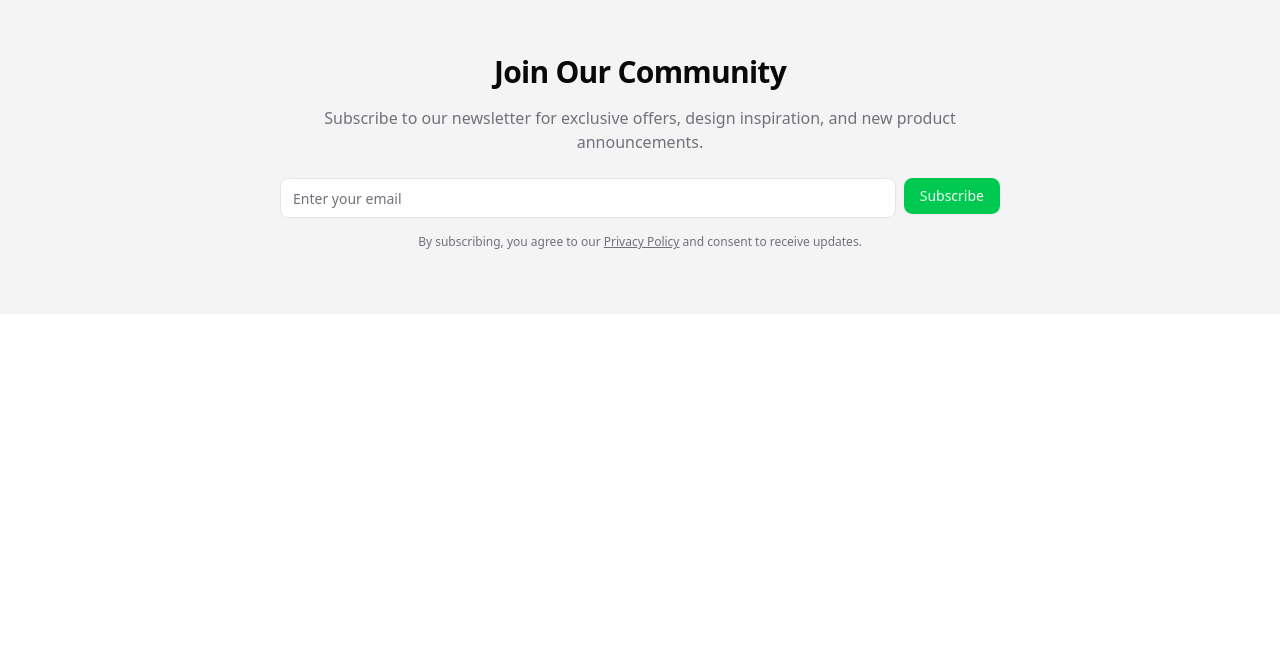
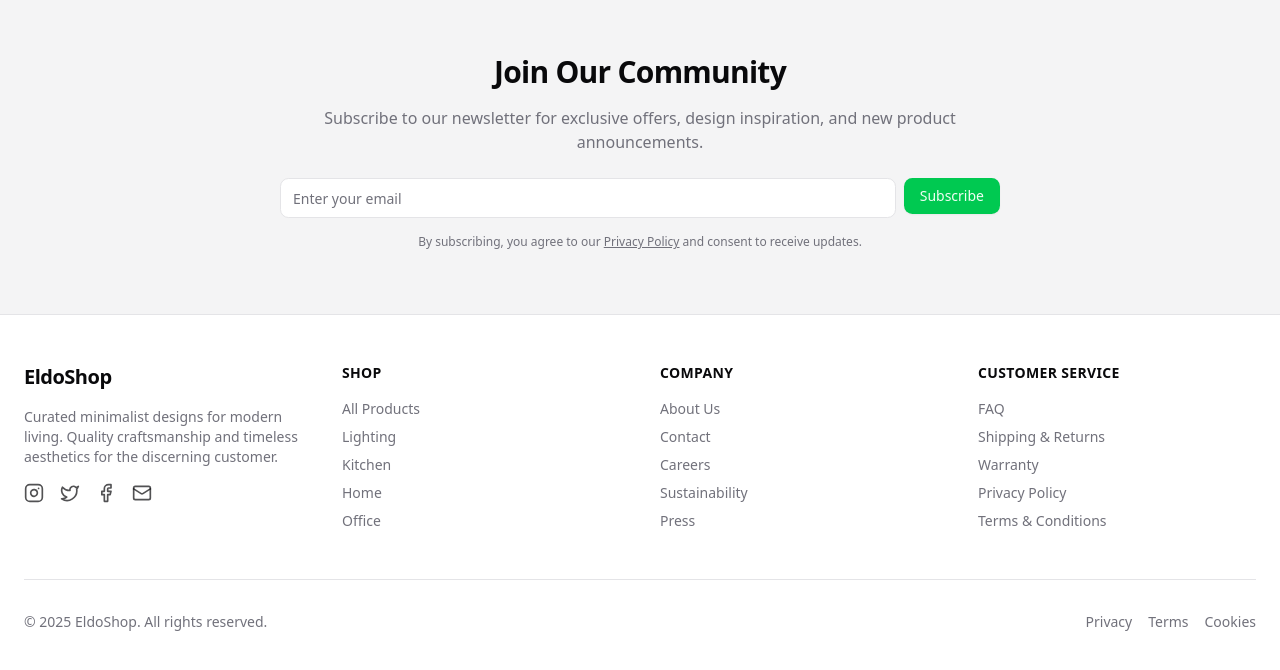
Before and after one commit to TitusKiplagat254/e-commerce, a Next.js app: page / in a window 1280 px wide. Shown: the part 2379-3049 px from the top of the page. Before the commit the page ends 2693 px from the top, so only its background shows below. Built offline with nearby package versions, Linux system fonts and the light colour scheme.

Commit message:
Add footer section

```diff
--- a/app/layout.tsx
+++ b/app/layout.tsx
@@ -1,7 +1,7 @@
 import type { Metadata } from "next";
 import { Inter } from "next/font/google";
 
-import { Header } from "@/components/layout";
+import { Footer, Header } from "@/components/layout";
 
 import "@/styles/globals.css";
 
@@ -26,7 +26,7 @@ export default function RootLayout({
 			<body className={`${inter.variable} antialiased`}>
 				<Header />
 				<main className="mt-16">{children}</main>
-				{/* footer */}
+				<Footer />
 			</body>
 		</html>
 	);
--- a/components/icons.tsx
+++ b/components/icons.tsx
@@ -1,11 +1,27 @@
 import {
 	ChevronRight,
+	Facebook,
+	Instagram,
+	Mail,
 	Menu,
 	Search,
 	ShoppingBag,
 	Star,
+	Twitter,
 	User,
 	X,
 } from "lucide-react";
 
-export { ChevronRight, Menu, Search, ShoppingBag, Star, User, X };
+export {
+	ChevronRight,
+	Facebook,
+	Instagram,
+	Mail,
+	Menu,
+	Search,
+	ShoppingBag,
+	Star,
+	Twitter,
+	User,
+	X,
+};
--- /dev/null
+++ b/components/layout/footer.tsx
@@ -0,0 +1,146 @@
+import { Facebook, Instagram, Mail, Twitter } from "@/components/icons";
+import Link from "next/link";
+
+const Footer = () => {
+	const currentYear = new Date().getFullYear();
+
+	return (
+		<footer className="mt-auto border-t border-border bg-background text-foreground">
+			<div className="container mx-auto px-4 md:px-6 py-12">
+				<div className="grid grid-cols-1 md:grid-cols-4 gap-10">
+					{/* Brand */}
+					<div className="space-y-4">
+						<Link
+							href="/"
+							className="inline-block text-xl font-semibold tracking-tight"
+						>
+							EldoShop
+						</Link>
+						<p className="text-sm text-muted-foreground">
+							Curated minimalist designs for modern living. Quality
+							craftsmanship and timeless aesthetics for the discerning customer.
+						</p>
+						<div className="flex items-center gap-4">
+							<a
+								href="#"
+								aria-label="Instagram"
+								className="text-foreground/70 hover:text-foreground transition-colors"
+							>
+								<Instagram size={20} />
+							</a>
+							<a
+								href="#"
+								aria-label="Twitter"
+								className="text-foreground/70 hover:text-foreground transition-colors"
+							>
+								<Twitter size={20} />
+							</a>
+							<a
+								href="#"
+								aria-label="Facebook"
+								className="text-foreground/70 hover:text-foreground transition-colors"
+							>
+								<Facebook size={20} />
+							</a>
+							<a
+								href="#"
+								aria-label="Email"
+								className="text-foreground/70 hover:text-foreground transition-colors"
+							>
+								<Mail size={20} />
+							</a>
+						</div>
+					</div>
+
+					{/* Shop Links */}
+					<FooterColumn title="Shop">
+						<FooterLink to="/products">All Products</FooterLink>
+						<FooterLink to="/products?category=lighting">Lighting</FooterLink>
+						<FooterLink to="/products?category=kitchen">Kitchen</FooterLink>
+						<FooterLink to="/products?category=home">Home</FooterLink>
+						<FooterLink to="/products?category=office">Office</FooterLink>
+					</FooterColumn>
+
+					{/* Company Links */}
+					<FooterColumn title="Company">
+						<FooterLink to="/about">About Us</FooterLink>
+						<FooterLink to="/contact">Contact</FooterLink>
+						<FooterLink to="/careers">Careers</FooterLink>
+						<FooterLink to="/sustainability">Sustainability</FooterLink>
+						<FooterLink to="/press">Press</FooterLink>
+					</FooterColumn>
+
+					{/* Customer Service Links */}
+					<FooterColumn title="Customer Service">
+						<FooterLink to="/faq">FAQ</FooterLink>
+						<FooterLink to="/shipping">Shipping & Returns</FooterLink>
+						<FooterLink to="/warranty">Warranty</FooterLink>
+						<FooterLink to="/privacy">Privacy Policy</FooterLink>
+						<FooterLink to="/terms">Terms & Conditions</FooterLink>
+					</FooterColumn>
+				</div>
+
+				{/* Bottom section */}
+				<div className="mt-12 pt-8 border-t border-border flex flex-col md:flex-row justify-between items-center gap-4">
+					<p className="text-sm text-muted-foreground">
+						© {currentYear} EldoShop. All rights reserved.
+					</p>
+					<div className="flex items-center gap-4">
+						<a
+							href="#"
+							className="text-sm text-muted-foreground hover:text-foreground"
+						>
+							Privacy
+						</a>
+						<a
+							href="#"
+							className="text-sm text-muted-foreground hover:text-foreground"
+						>
+							Terms
+						</a>
+						<a
+							href="#"
+							className="text-sm text-muted-foreground hover:text-foreground"
+						>
+							Cookies
+						</a>
+					</div>
+				</div>
+			</div>
+		</footer>
+	);
+};
+
+export default Footer;
+
+const FooterColumn = ({
+	title,
+	children,
+}: {
+	title: string;
+	children: React.ReactNode;
+}) => (
+	<div>
+		<h3 className="text-sm font-semibold uppercase tracking-wide mb-4">
+			{title}
+		</h3>
+		<ul className="space-y-2 text-sm">{children}</ul>
+	</div>
+);
+
+const FooterLink = ({
+	to,
+	children,
+}: {
+	to: string;
+	children: React.ReactNode;
+}) => (
+	<li>
+		<Link
+			href={to}
+			className="text-muted-foreground hover:text-foreground transition-colors"
+		>
+			{children}
+		</Link>
+	</li>
+);
--- a/components/layout/header.tsx
+++ b/components/layout/header.tsx
@@ -10,7 +10,7 @@ import { cn } from "@/lib/utils";
 
 const navLinks = [
 	{ name: "home", to: "/" },
-	{ name: "shop", to: "/shop" },
+	{ name: "shop", to: "/products" },
 	{ name: "about", to: "/about" },
 	{ name: "contact", to: "/contact" },
 ];
--- a/components/layout/index.ts
+++ b/components/layout/index.ts
@@ -1 +1,2 @@
 export { default as Header } from "./header";
+export { default as Footer } from "./footer";
```
